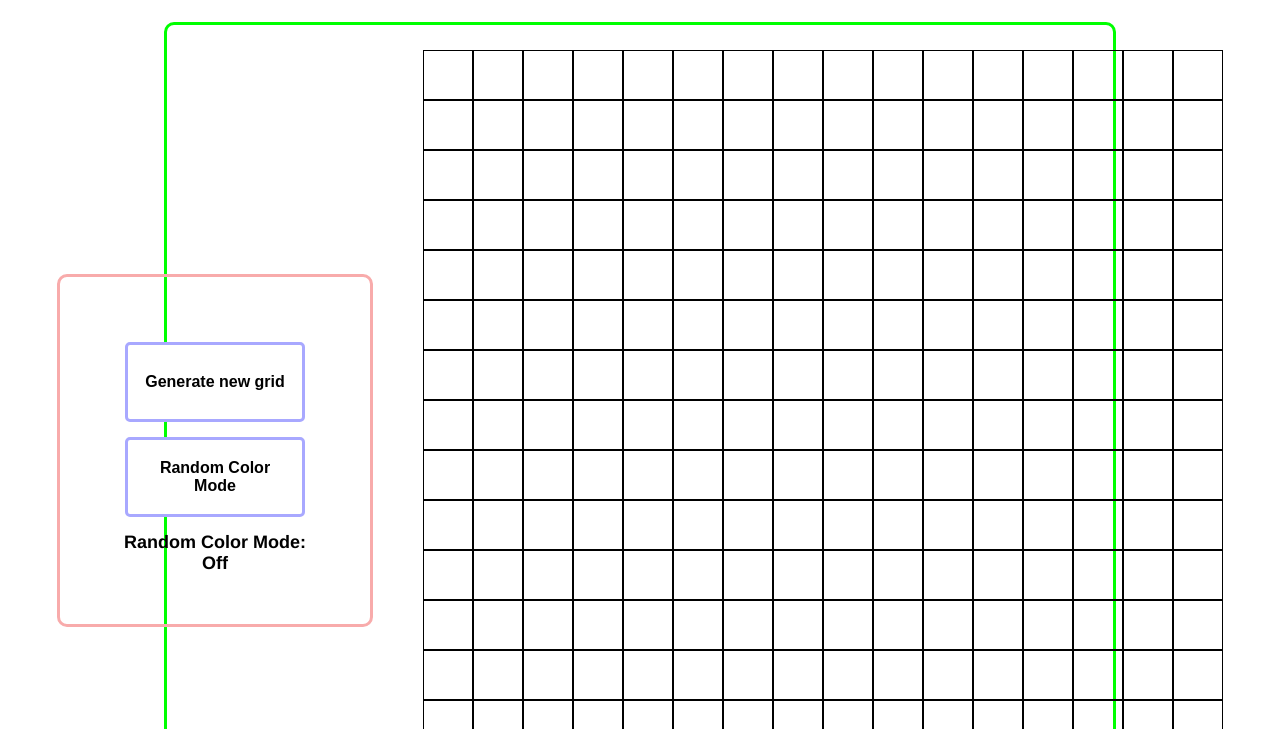
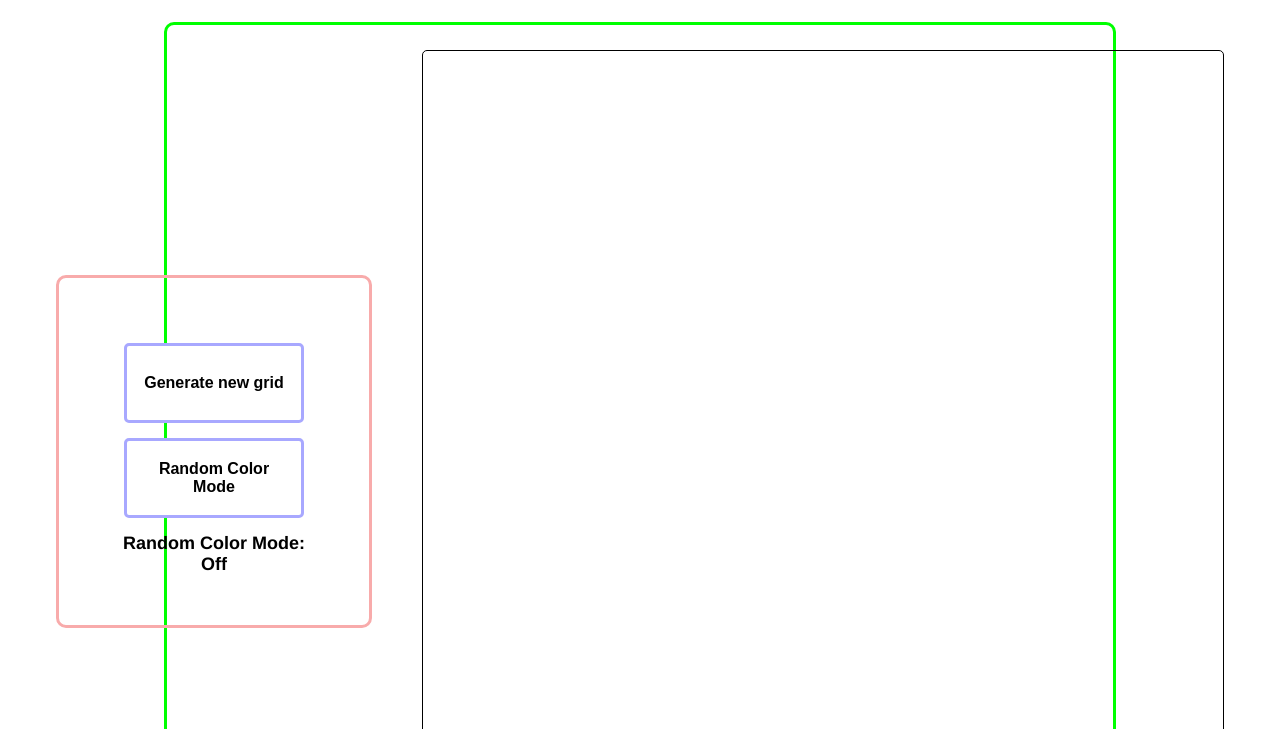
Before and after one commit to Aniket356/etch-a-sketch, a plain HTML site: page index.html in a window 1280 px wide. Shown: the part 71-800 px from the top of the page. Drawn offline with Linux system fonts and the light colour scheme.

Commit message:
remove borders of the boxes in the grid

```diff
--- a/script.js
+++ b/script.js
@@ -20,7 +20,7 @@ function create_new_grid(n){
         row.classList.add('row');
         for(let i = 0; i < n; i++){
             const gridBox = document.createElement('div');
-            gridBox.setAttribute('style', `width: ${(800/n)-2}px; height: ${(800/n)-2}px`)
+            gridBox.setAttribute('style', `width: ${800/n}px; height: ${800/n}px`)
             row.appendChild(gridBox);
         }
         container.appendChild(row);
--- a/style.css
+++ b/style.css
@@ -25,6 +25,8 @@ h1 {
 .grid-container {
     height: 800px;
     width: 800px;
+    border: 1px solid black;
+    border-radius: 5px;
 }
 
 .controls {
@@ -61,7 +63,3 @@ h1 {
 .row {
     display: flex;
 }
-
-.row > div {
-    border: 1px solid black;
-}
```
